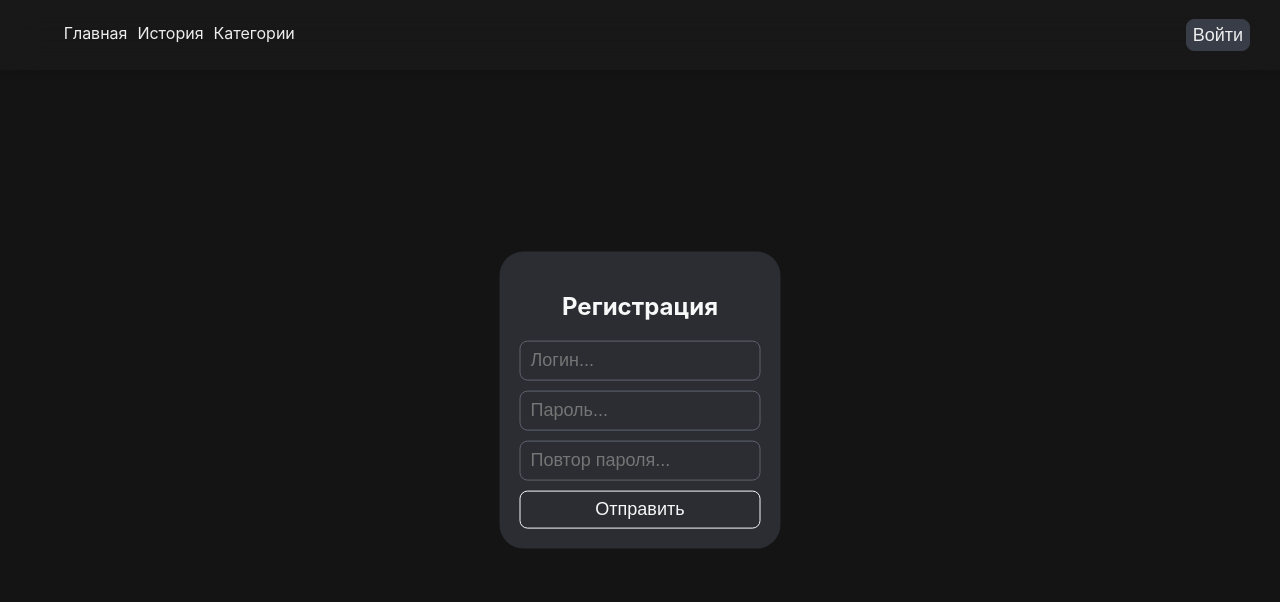
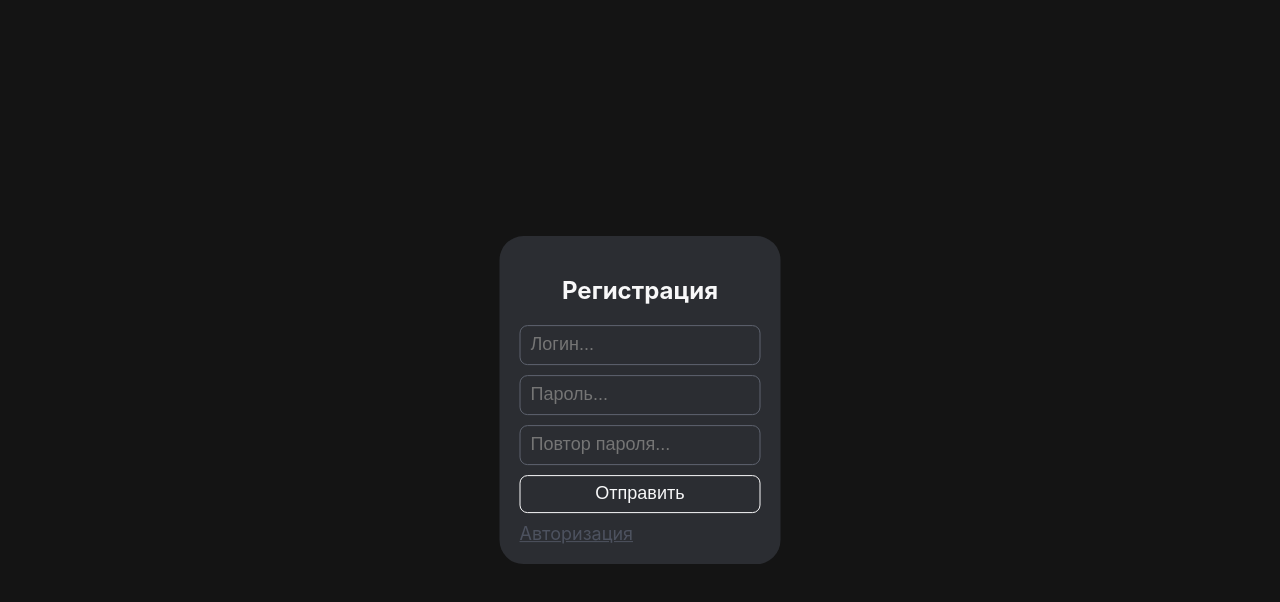
Before and after one commit to progeat/diploma-frontend-1, a React (Vite) app in the folder frontend/: page /register in a window 1280 px wide. Shown: the top 602 px of the page. Built offline with nearby package versions, Linux system fonts and the light colour scheme; a web font is replaced by a local one.

Commit message:
Работа над роутами и создание компонента Layout

```diff
--- a/frontend/src/App.jsx
+++ b/frontend/src/App.jsx
@@ -14,8 +14,7 @@ import {
 	Transactions,
 } from './pages';
 import { Modal } from './components/common';
-import { Header } from './components/layout';
-import { AuthMiddleWare } from './components/routes';
+import { PrivateRoutes } from './components/routes';
 import { Loader } from './components/ui';
 import { setAccounts, setCategories, setIsLoadingAccounts, setUser } from './actions';
 import { request } from './utils';
@@ -30,15 +29,6 @@ const AppColumn = styled.div`
 	margin: 0 auto;
 	height: 100vh;
 	background-color: #141414;
-`;
-
-const Page = styled.div`
-	margin: 0 auto;
-	max-width: 1600px;
-	min-width: 1000px;
-	width: 100%;
-	height: 100%;
-	padding: 70px 0 20px;
 `;
 
 export const App = () => {
@@ -93,10 +83,8 @@ export const App = () => {
 
 	return (
 		<AppColumn>
-			<Header />
-			<Page>
 			<Routes>
-					<Route element={<AuthMiddleWare />}>
+				<Route element={<PrivateRoutes />}>
 					<Route path="/" element={<Main />} />
 					<Route path="/transaction" element={<Transaction />} />
 					<Route path="/transaction/:id/edit" element={<Transaction />} />
@@ -112,7 +100,6 @@ export const App = () => {
 				<Route path="/register" element={<Registration />} />
 				<Route path="*" element={<Error404 />} />
 			</Routes>
-			</Page>
 			<Modal />
 		</AppColumn>
 	);
--- a/frontend/src/components/layout/index.js
+++ b/frontend/src/components/layout/index.js
@@ -1 +1,2 @@
+export * from './layout/layout';
 export * from './header/header';
--- /dev/null
+++ b/frontend/src/components/layout/layout/layout.jsx
@@ -0,0 +1,20 @@
+import { Header } from '../header/header';
+import styled from 'styled-components';
+
+const Page = styled.main`
+	margin: 0 auto;
+	max-width: 1600px;
+	min-width: 1000px;
+	width: 100%;
+	height: 100%;
+	padding: 70px 0 20px;
+`;
+
+export const Layout = ({ children }) => {
+	return (
+		<>
+			<Header />
+			<Page>{children}</Page>
+		</>
+	);
+};
--- a/frontend/src/components/routes/auth-middleware/auth-middleware.jsx
+++ /dev/null
@@ -1,14 +0,0 @@
-import { Navigate, Outlet } from 'react-router-dom';
-import { useSelector } from 'react-redux';
-import { selectUserRole } from '../../../selectors';
-import { ROLE } from '../../../constants';
-
-export const AuthMiddleWare = () => {
-	const roleId = useSelector(selectUserRole);
-
-	if (roleId === ROLE.GUEST) {
-		return <Navigate to="/login" />;
-	}
-
-	return <Outlet />;
-};
--- a/frontend/src/components/routes/index.js
+++ b/frontend/src/components/routes/index.js
@@ -1 +1 @@
-export * from './auth-middleware/auth-middleware';
+export * from './private-routes/private-routes';
--- /dev/null
+++ b/frontend/src/components/routes/private-routes/private-routes.jsx
@@ -0,0 +1,20 @@
+import { Navigate, Outlet, useLocation } from 'react-router-dom';
+import { useSelector } from 'react-redux';
+import { selectUserRole } from '../../../selectors';
+import { ROLE } from '../../../constants';
+import { Layout } from '../../layout';
+
+export const PrivateRoutes = () => {
+	const location = useLocation();
+	const roleId = useSelector(selectUserRole);
+
+	if (roleId === ROLE.GUEST) {
+		return <Navigate to="/login" state={{ from: location }} replace />;
+	}
+
+	return (
+		<Layout>
+			<Outlet />
+		</Layout>
+	);
+};
--- a/frontend/src/pages/authorization/authorization.jsx
+++ b/frontend/src/pages/authorization/authorization.jsx
@@ -31,10 +31,15 @@ const authFormSchema = yup.object().shape({
 });
 
 const StyledLink = styled(Link)`
-	text-align: center;
+	text-align: left;
 	text-decoration: underline;
 	margin: 20px 0;
 	font-size: 18px;
+	color: #4d525f;
+
+	&:hover {
+		color: #f8f8f9;
+	}
 `;
 
 const AuthorizationContainer = ({ className }) => {
@@ -52,9 +57,7 @@ const AuthorizationContainer = ({ className }) => {
 	});
 
 	const [serverError, setServerError] = useState(null);
-
 	const dispatch = useDispatch();
-
 	const roleId = useSelector(selectUserRole);
 
 	useResetForm(reset);
@@ -163,14 +166,6 @@ export const Authorization = styled(AuthorizationContainer)`
 		background-color: #f8f8f9;
 	}
 
-	& form a {
-		color: #4d525f;
-	}
-
-	& form a:hover {
-		color: #f8f8f9;
-	}
-
 	& .error {
 		color: rgb(203, 108, 108);
 	}
--- a/frontend/src/pages/registration/registration.jsx
+++ b/frontend/src/pages/registration/registration.jsx
@@ -1,6 +1,6 @@
 import { useState } from 'react';
 import { useDispatch, useSelector } from 'react-redux';
-import { Navigate } from 'react-router-dom';
+import { Link, Navigate } from 'react-router-dom';
 import { useForm } from 'react-hook-form';
 import * as yup from 'yup';
 import { yupResolver } from '@hookform/resolvers/yup';
@@ -33,6 +33,17 @@ const regFormSchema = yup.object().shape({
 		.required('Заполните повтор пароля')
 		.oneOf([yup.ref('password'), null], 'Повтор пароля не совпадает'),
 });
+
+const StyledLink = styled(Link)`
+	text-align: left;
+	text-decoration: underline;
+	font-size: 18px;
+	color: #4d525f;
+
+	&:hover {
+		color: #f8f8f9;
+	}
+`;
 
 const RegistrationContainer = ({ className }) => {
 	const {
@@ -107,6 +118,7 @@ const RegistrationContainer = ({ className }) => {
 						Отправить
 					</Button>
 					{errorMessage && <div className="error">{errorMessage}</div>}
+					<StyledLink to="/login">Авторизация</StyledLink>
 				</form>
 			</div>
 		</div>
@@ -149,6 +161,7 @@ export const Registration = styled(RegistrationContainer)`
 	}
 
 	& .button-submit {
+		margin-bottom: 10px;
 		height: 38px;
 		border: 1px solid #f8f8f9;
 		border-radius: 8px;
```
Lines whose indentation alone changed are shown as unchanged.
